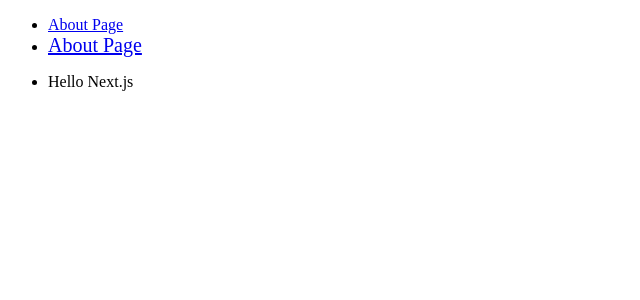
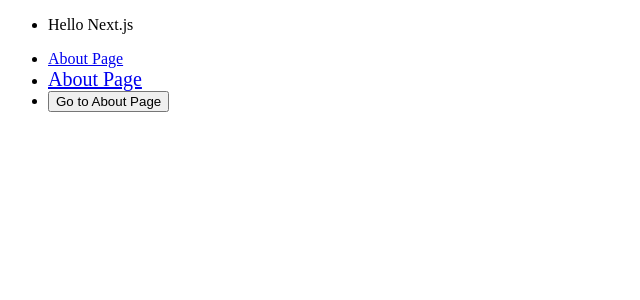
Before and after one commit to mm0202/sandbox_next.js, a Next.js app: page / in a window 1280 px wide. Shown: the top 300 px of the page, without its empty margins (0-640 px from the left). Built offline with nearby package versions, Linux system fonts and the light colour scheme.

Commit message:
add button type link

```diff
--- a/src/pages/index.js
+++ b/src/pages/index.js
@@ -3,6 +3,9 @@
 
 const Index = () => (
     <ul>
+        <li>
+            <p>Hello Next.js</p>
+        </li>
         <li>
             <Link href={"/about"}>
                 <a>About Page</a>
@@ -14,7 +17,9 @@
             </Link>
         </li>
         <li>
-            <p>Hello Next.js</p>
+            <Link href={"/about"}>
+                <button>Go to About Page</button>
+            </Link>
         </li>
     </ul>
 );
```
